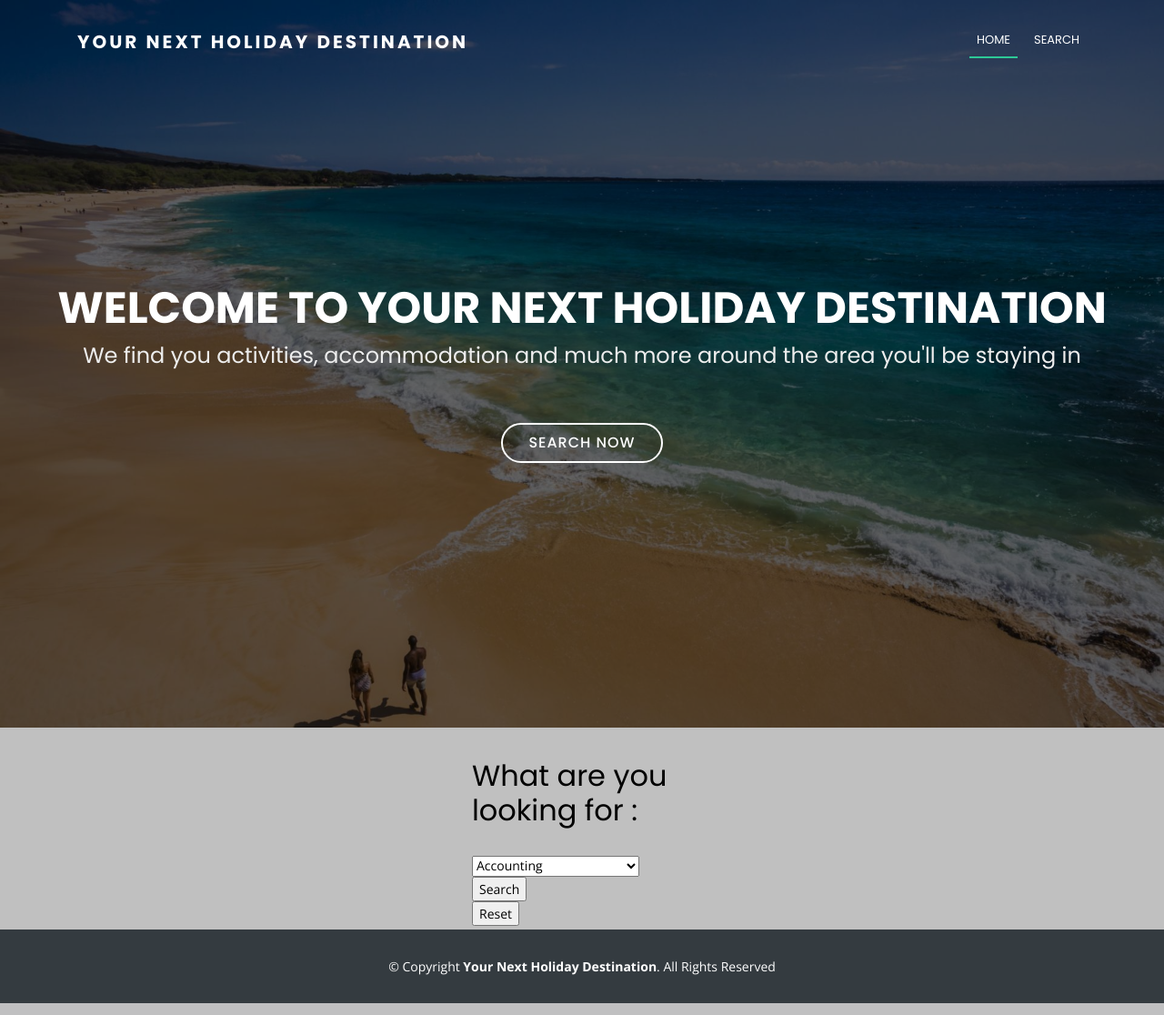
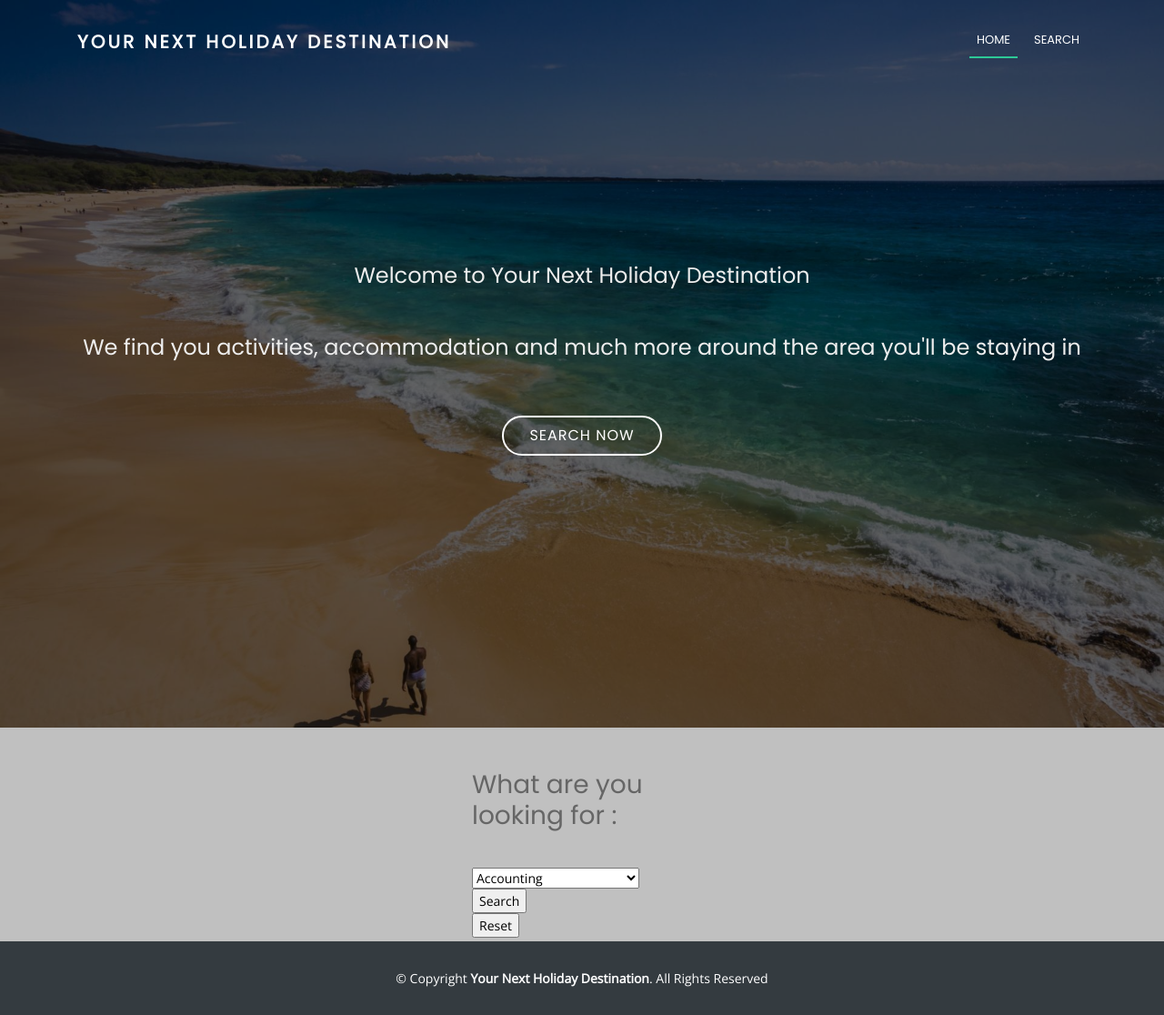
Before and after one commit to sae2018/your-next-holiday-desination, a PHP site: page / in a window 1280 px wide. Shown: the whole page at 91% size. Run offline with PHP 8.4, Linux system fonts and the light colour scheme; data that the repository does not hold is empty; some libraries are stand-ins or nearby versions.

Commit message:
Amended index file due to non compliance with HTML validator

```diff
--- a/index.php
+++ b/index.php
@@ -3,7 +3,7 @@
 
   <head>
     <title>Your Next Holiday Destination</title>
-    <meta name="viewport" content="width=device-width, initial-scale=1.0, user-scalable=no">
+    <meta name="viewport" content="width=device-width, initial-scale=1.0">
     <meta http-equiv="X-UA-Compatible" content="IE=Edge" />
     <meta charset="utf-8">
     <script src="https://code.jquery.com/jquery-1.12.4.js"></script>
@@ -262,7 +262,7 @@ width: 840px;
   <link href="assets/img/apple-touch-icon.png" rel="apple-touch-icon">
 
   <!-- Google Fonts -->
-  <link href="https://fonts.googleapis.com/css?family=Open+Sans:300,300i,400,400i,700,700i|Poppins:300,400,500,700" rel="stylesheet">
+  <link href="https://fonts.googleapis.com/css?family=Open+Sans|Poppins" rel="stylesheet">
 
   <!-- Bootstrap CSS File -->
   <link href="assets/lib/bootstrap/css/bootstrap.min.css" rel="stylesheet">
@@ -299,7 +299,7 @@ width: 840px;
   <!-- Hero -->
   <section id="hero">
     <div class="hero-container">
-      <h1>Welcome to Your Next Holiday Destination</h1>
+      <h2>Welcome to Your Next Holiday Destination</h2>
       <h2>We find you activities, accommodation and much more around the area you'll be staying in</h2>
       <a href="#search" class="btn-get-started">Search Now</a>
     </div>
@@ -321,10 +321,9 @@ width: 840px;
 
     <div id="findhotels" class="findhotels">
 
-    <form  method="POST" action="index.php#map" >
+    <form  method="POST" action="index.php#findhotels" >
 
-
-    <p><FONT COLOR=black><h2>What are you looking for :</h2></p>
+    <br><br><h3>What are you looking for :</h3><br>
       <input id="tags" name="tags" style="width:200px;" value="<?php echo $_POST['tags'];?>" type="hidden">
       <select name="tags">
         <option value="accounting">Accounting</option>
@@ -419,7 +418,6 @@ width: 840px;
         <option value="zoo">Zoo</option>
       </select>
      <input type="submit" name="envoi" value="Search"  id="Submit" />
-
 
     </form>
     <form  method="POST" action="https://your-next-holiday-destination-sae2018.c9users.io/index.php#findhotels" >
```
Lines whose indentation alone changed are shown as unchanged.
